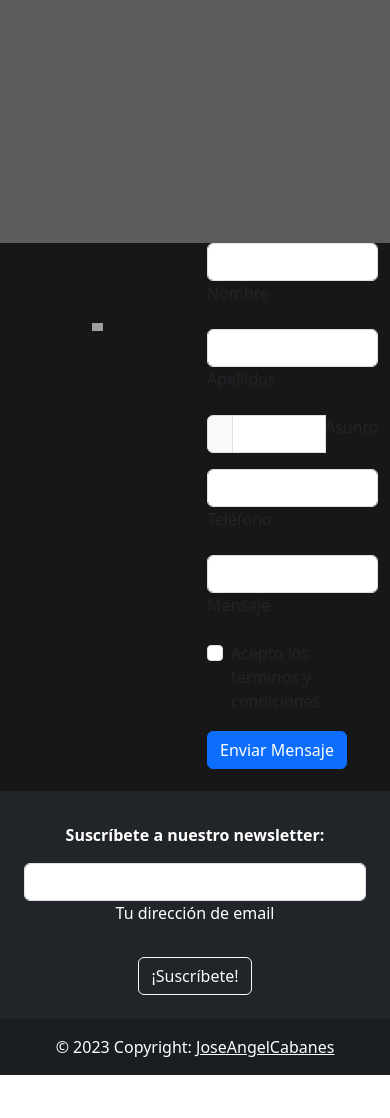
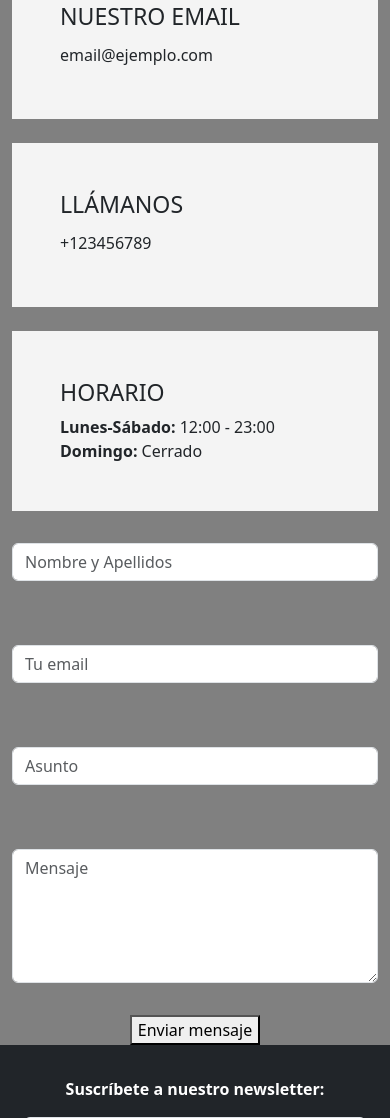
Before and after one commit to JoseAngelCabanes/fsdVAL0923Proyecto1, a plain HTML site: page contact.html in a window 390 px wide. Shown: the part 770-1888 px from the top of the page. Before the commit the page ends 1845 px from the top, so only its background shows below. Drawn offline with nearby package versions, Linux system fonts and the light colour scheme; grey boxes are pictures that could not be loaded.

Commit message:
He rehecho la pagina de inicio y la página de contacto entera

```diff
--- a/contact.html
+++ b/contact.html
@@ -16,8 +16,8 @@
 </head>
 <body>
 
-    <div class="container-fluid">
-        <div class="row h-10">
+
+        <div class="row">
             <nav class="navbar navbar-expand-lg bg-warning">
 
                   <a class="navbar-brand" href="/index.html">GOLDEN'S BURGER</a>
@@ -33,86 +33,85 @@
                   </div>
 
               </nav>
-
-
-        </div>
-        <div class="row h-110 background-grey">
-            <div id="carouselExampleControls" class="carousel slide" data-ride="carousel">
-                <div class="carousel-inner">
-                  <div class="carousel-item active localDentro">
-                    <img class="d-block" src="img/localpordentro1.jpeg" alt="Local Por Dentro">
         </div>
 
+        <section id="contact" class="contact">
+          <div class="container" data-aos="fade-up">
+
+            <div class="section-header">
+              <h2>Contacto</h2>
+              <p>¿NECESITAS AYUDA? <span>CONTÁCTANOS</span></p>
             </div>
 
+            <div class="mb-3">
+              <iframe style="border:0; width: 100%; height: 350px;" src="https://www.google.com/maps/embed?pb=!1m14!1m8!1m3!1d12319.055992045825!2d-0.3585882!3d39.47466!3m2!1i1024!2i768!4f13.1!3m3!1m2!1s0xd6048bd2129f74b%3A0x7504540b8de53e49!2sEstadio%20de%20Mestalla!5e0!3m2!1ses!2ses!4v1695166071211!5m2!1ses!2ses%22%20width=%22600%22%20height=%22450%22%20style=%22border:0;%22%20allowfullscreen=%22%22%20loading=%22lazy%22%20referrerpolicy=%22no-referrer-when-downgrade" frameborder="0" allowfullscreen></iframe>
+            </div>
+
+            <div class="row gy-4">
+
+              <div class="col-md-6">
+                <div class="info-item  d-flex align-items-center">
+                  <div>
+                    <h3>Nuestra dirección</h3>
+                    <p>Av. de Suècia, s/n, 46010 València, Valencia</p>
+                  </div>
                 </div>
               </div>
 
-        <div class="row h-80 background-black">
-            <div class="col-6">
-                <div class="containerCOLUMN">
-                <img class="img-fluid mx-auto d-block" id="joanPROMO" src="img/localporFuera.jpeg">
+              <div class="col-md-6">
+                <div class="info-item d-flex align-items-center">
+                  <div>
+                    <h3>NUESTRO EMAIL</h3>
+                    <p>email@ejemplo.com</p>
                   </div>
                 </div>
-            <div class="col-6 formulariocontacto">
-                <form class="row g-3 needs-validation" novalidate>
-                    <div class="col-md-4">
-                      <div class="form-outline">
-                        <input type="text" class="form-control" id="validationCustom01" value="" required />
-                        <label for="validationCustom01" class="form-label">Nombre</label>
-                        <div class="valid-feedback">Nombre Válido</div>
+              </div>
+
+              <div class="col-md-6">
+                <div class="info-item  d-flex align-items-center">
+                  <div>
+                    <h3>LLÁMANOS</h3>
+                    <p>+123456789</p>
                   </div>
                 </div>
-                    <div class="col-md-4">
-                      <div class="form-outline">
-                        <input type="text" class="form-control" id="validationCustom02" value="" required />
-                        <label for="validationCustom02" class="form-label">Apellidos</label>
-                        <div class="valid-feedback">Apellido Válido</div>
+              </div>
+
+              <div class="col-md-6">
+                <div class="info-item  d-flex align-items-center">
+                  <div>
+                    <h3>HORARIO</h3>
+                    <div><strong>Lunes-Sábado:</strong> 12:00 - 23:00
+                      <strong>Domingo:</strong> Cerrado
                     </div>
                   </div>
-                    <div class="col-md-4">
-                      <div class="input-group form-outline">
-                        <span class="input-group-text" id="inputGroupPrepend"></span>
-                        <input type="text" class="form-control" id="validationCustomUsername" aria-describedby="inputGroupPrepend" required />
-                        <label for="validationCustomUsername" class="form-label">Asunto</label>
-                        <div class="invalid-feedback">Por favor introduce el asunto</div>
                 </div>
-                    </div>
-                    <div class="col-md-6">
-                      <div class="form-outline">
-                        <input type="text" class="form-control" id="validationCustom03" required />
-                        <label for="validationCustom03" class="form-label">Teléfono</label>
-                        <div class="invalid-feedback">Por favor introduce un número de teléfono válido.</div>
-                      </div>
-                    </div>
-                    <div class="col-md-6">
-                      <div class="form-outline">
-                        <input type="text" class="form-control" id="validationCustom05" required />
-                        <label for="validationCustom05" class="form-label">Mensaje</label>
-                        <div class="invalid-feedback">Escribe tu mensaje.</div>
-                      </div>
-                    </div>
-                    <div class="col-12">
-                      <div class="form-check">
-                        <input class="form-check-input" type="checkbox" value="" id="invalidCheck" required />
-                        <label class="form-check-label" for="invalidCheck">Acepto los términos y condiciones</label>
-                        <div class="invalid-feedback">Debes aceptar los términos antes de continuar.</div>
-                      </div>
-                    </div>
-                    <div class="col-12">
-                      <button class="btn btn-primary" type="submit">Enviar Mensaje</button>
-                    </div>
-                  </form>
               </div>
 
             </div>
 
 
+              <div class="row">
+                <div class="col-xl-6 form-group">
+                  <input type="text" name="name" class="form-control" id="name" placeholder="Nombre y Apellidos" required>
+                </div>
+                <div class="col-xl-6 form-group">
+                  <input type="email" class="form-control" name="email" id="email" placeholder="Tu email" required>
+                </div>
+              </div>
+              <div class="form-group">
+                <input type="text" class="form-control" name="subject" id="subject" placeholder="Asunto" required>
+              </div>
+              <div class="form-group">
+                <textarea class="form-control" name="message" rows="5" placeholder="Mensaje" required></textarea>
+              </div>
+
+              <div class="text-center"><button type="submit">Enviar mensaje</button></div>
 
           </div>
+        </section>
 
 
-    <div class="row 10">
+    <div class="row">
 
         <footer class="bg-dark text-center text-white">
 
@@ -155,7 +154,7 @@
         </footer>
 
         </div>
-    </div>
+
 
     <!-- Importo JS de Bootstrap -->
     <script src="https://cdn.jsdelivr.net/npm/bootstrap@5.3.2/dist/js/bootstrap.bundle.min.js" integrity="sha384-C6RzsynM9kWDrMNeT87bh95OGNyZPhcTNXj1NW7RuBCsyN/o0jlpcV8Qyq46cDfL" crossorigin="anonymous"></script>
--- a/css/styles.css
+++ b/css/styles.css
@@ -2,12 +2,31 @@ body{
     overflow-x: hidden;
     margin: 0;
     padding: 0;
+    background-color: grey;
 }
 
 
 .container-fluid{
     width: 100vw;
-    height: 185vh;
+    height: 100vh;
+}
+
+.contact .info-item {
+    background: #f4f4f4;
+    padding: 3em;
+    height: 100%;
+}
+
+.form-group {
+    padding-bottom: 2em;
+    padding-top: 2em;
+}
+
+.contact .info-item p {
+    padding: 0;
+    margin: 0;
+    line-height: 2em;
+    font-size: 1em;
 }
 
 .containerCOLUMN{
@@ -22,9 +41,9 @@ body{
 }
 
 .formularioContacto{
-
     padding-top: 5em;
 }
+
 
 
 .navbar{
@@ -39,6 +58,8 @@ img{
     object-fit: cover;
     width: 100%;
     height: 100%;
+    padding-top: 1em;
+    padding-bottom: 1em;
   }
 
 #imagenPromo{
```
Also changed, not shown: index.html (+62 -33 lines), menu.html (+1 -1 lines). Lines whose indentation alone changed are shown as unchanged.
